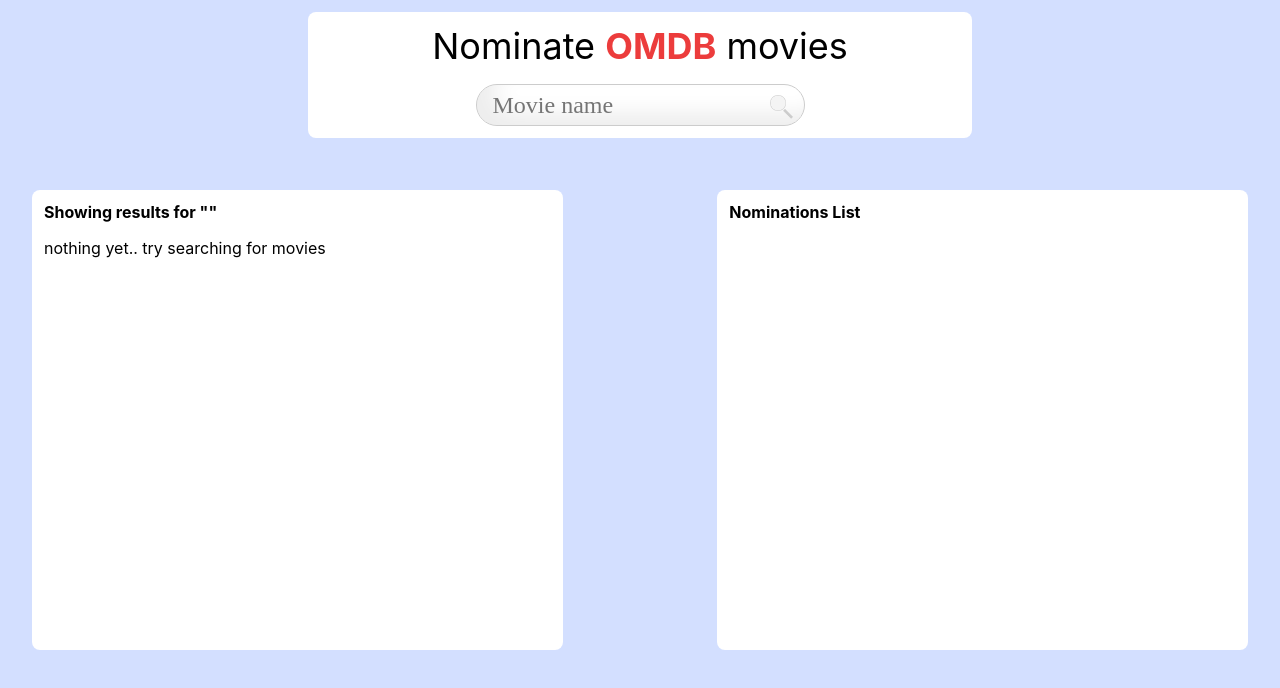
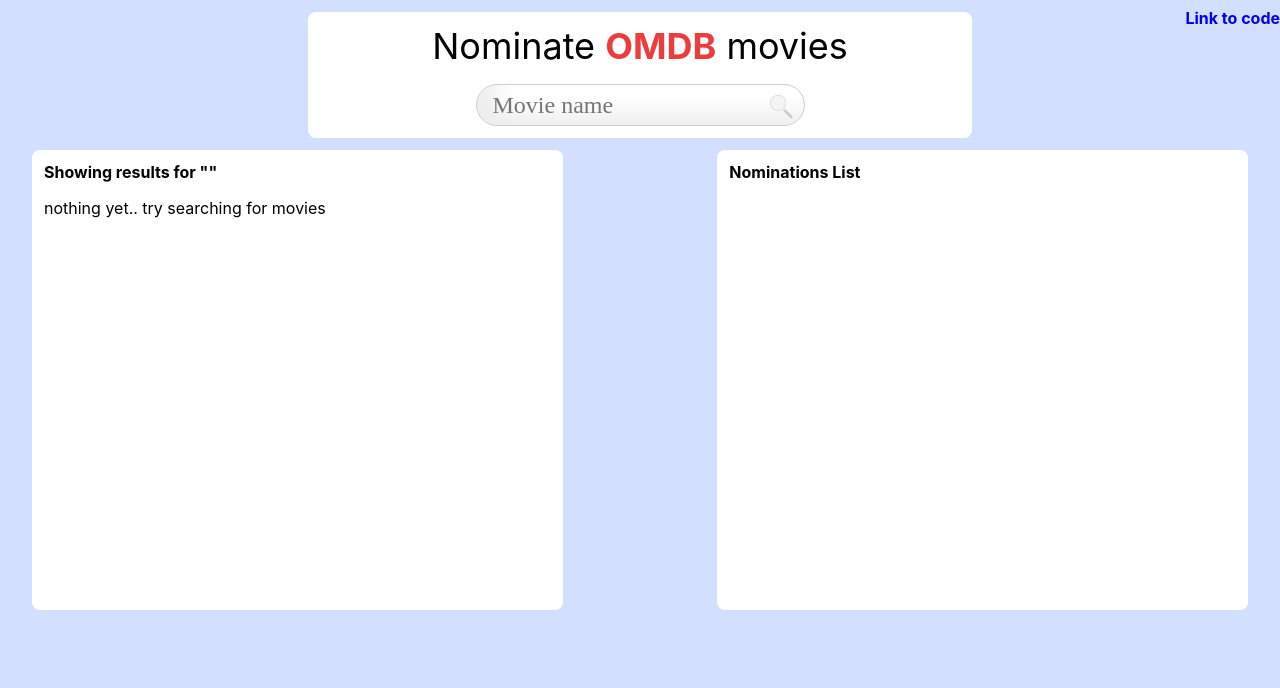
Before and after one commit to AndikanAffiah/omdb-search, a React (Create React App) app: page /nominate in a window 1280 px wide. Shown: the top 688 px of the page. Built offline with nearby package versions, Linux system fonts and the light colour scheme.

Commit message:
added link to repo

```diff
--- a/src/App.css
+++ b/src/App.css
@@ -2,6 +2,7 @@
     padding: 0;
     margin: 0;
     overflow: hidden;
+    text-decoration: none;
 }
 body{
     background-color: #d3dfff;
--- a/src/nominate/NominationApp.js
+++ b/src/nominate/NominationApp.js
@@ -47,7 +47,6 @@
 
     useEffect(()=>{
       if(reRender){
-        console.log("hey")
         const moviesArray = (async () => (await db.movies.orderBy("imdbID").limit(5).toArray()))()
         moviesArray.then(async (movie)=>{
           if(movie.length > 0){
@@ -103,7 +102,7 @@
       </div>
 
       <nav className="d-flex justify-center align-center py-3">
-        <form onSubmit={e => e.preventDefault()} id="searchForm" className="w-50vw mb-10 bg p-3 br-soft bg-white">
+        <form onSubmit={e => e.preventDefault()} id="searchForm" className="w-50vw mb-7 bg p-3 br-soft bg-white">
           <div className="text-center fs-36 mb-4 ff-linux">
             Nominate <strong className="color-red">OMDB</strong> movies
           </div>
@@ -129,14 +128,9 @@
               </button>
             </div>
           </div>
-          {/* <div className="d-flex justify-center mt-2">
-            <div className="w-50vw d-flex justify-between">
-              <div>
-                <input type="radio" name="advanced search" />
-                <label htmlFor="advanced-search">Advanced Search</label>
-              </div>
-            </div>
-          </div> */}
+          <div className="d-flex justify-center mt-2 absolute top-0 right-0">
+              <div className="mb-4"><a href="https://github.com/AndikanAffiah/omdb-search"><strong>Link to code</strong></a></div>
+          </div>
         </form>
       </nav>
       <section className="d-flex justify-between mx-5">
```
Also changed, not shown: 1 other file (tests, documents, lock files or other folders).
